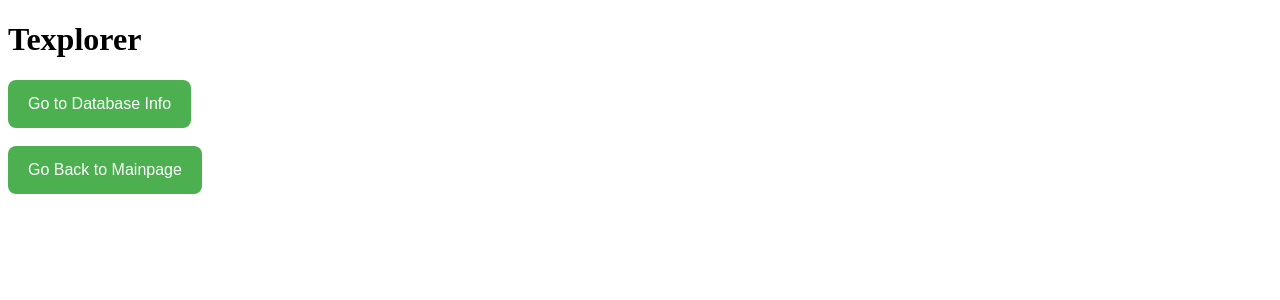
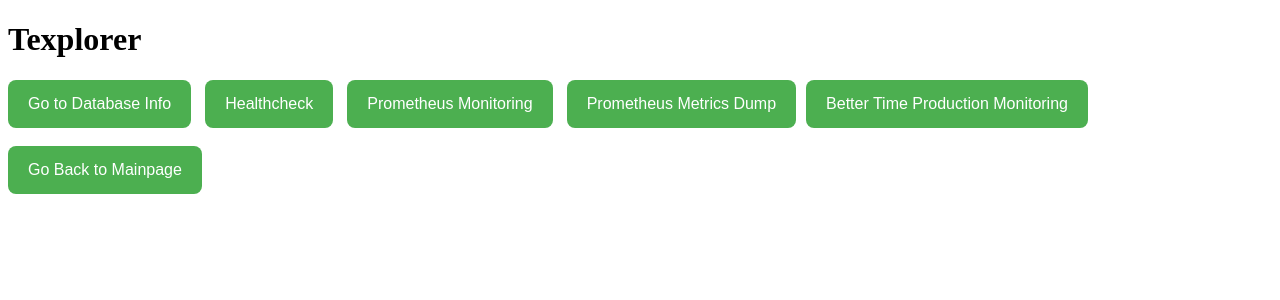
Before and after one commit to Mosh333/textplorer_csca5028_final_project, a Flask app: template src/templates/text-analysis.html in a window 1280 px wide. Shown: the top 300 px of the page. Run offline with Flask 3, Linux system fonts and the light colour scheme; the template is opened without the code that fills it, so the values that code supplies are empty; parts of the project's set-up code (start-up, migrations or seed data) failed here and were passed over.

Commit message:
Update text-analysis to include various green buttons for production monitoring instrumentation pages

```diff
--- a/src/templates/text-analysis.html
+++ b/src/templates/text-analysis.html
@@ -7,7 +7,7 @@
     <script src="https://cdn.jsdelivr.net/npm/chart.js"></script>
     <style>
         /* Style for the back button */
-        .back-button {
+        .green-button {
             background-color: #4CAF50; /* Green */
             border: none;
             color: white;
@@ -19,6 +19,7 @@
             border-radius: 8px;
             cursor: pointer;
             transition: background-color 0.3s;
+            margin-right: 10px; /* Add margin between buttons */
         }
 
         /* Hover effect for the button */
@@ -83,7 +84,20 @@
 <body>
 <h1>Texplorer</h1>
 
-<button class="back-button" onclick="window.open('/database_info', '_blank');">Go to Database Info</button>
+<div class="button-row">
+    <button class="green-button back-button" onclick="window.open('/database_info', '_blank');">Go to Database Info
+    </button>
+    <button class="green-button" onclick="window.open('/health_check', '_blank');">Healthcheck</button>
+    <button class="green-button monitoring-button" onclick="window.open('/monitoring', '_blank');">Prometheus
+        Monitoring
+    </button>
+    <button class="green-button metrics-button" onclick="window.open('/metrics', '_blank');">Prometheus Metrics Dump
+        <button class="green-button"
+                onclick="window.open('https://addons-sso.heroku.com/apps/8aed9f88-f321-47da-bd2e-8e24833d06cc/addons/3fcb00e1-ec19-4c53-850c-0b56522390ac', '_blank');">
+            Better Time Production Monitoring
+        </button>
+        <!-- Add more buttons as needed -->
+</div>
 
 
 <!-- Display echoed file upload data -->
@@ -393,7 +407,7 @@
         </tr>
     {% endif %}
     <br>
-    <button class="back-button" onclick="window.location.href = '/';">Go Back to Mainpage</button>
+    <button class="green-button back-button" onclick="window.location.href = '/';">Go Back to Mainpage</button>
 </div>
 
 {% if selected_option != "files_input" %}
```
